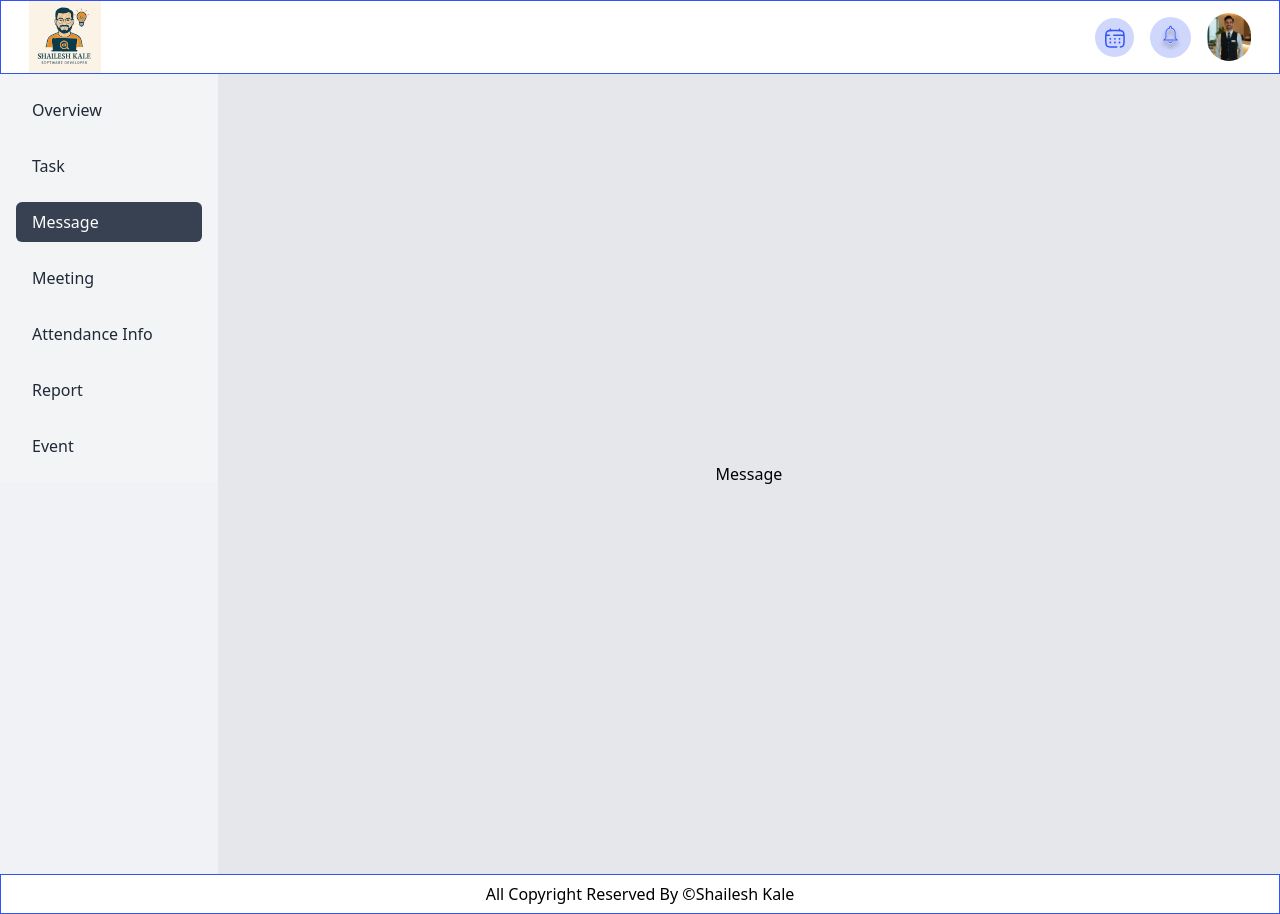
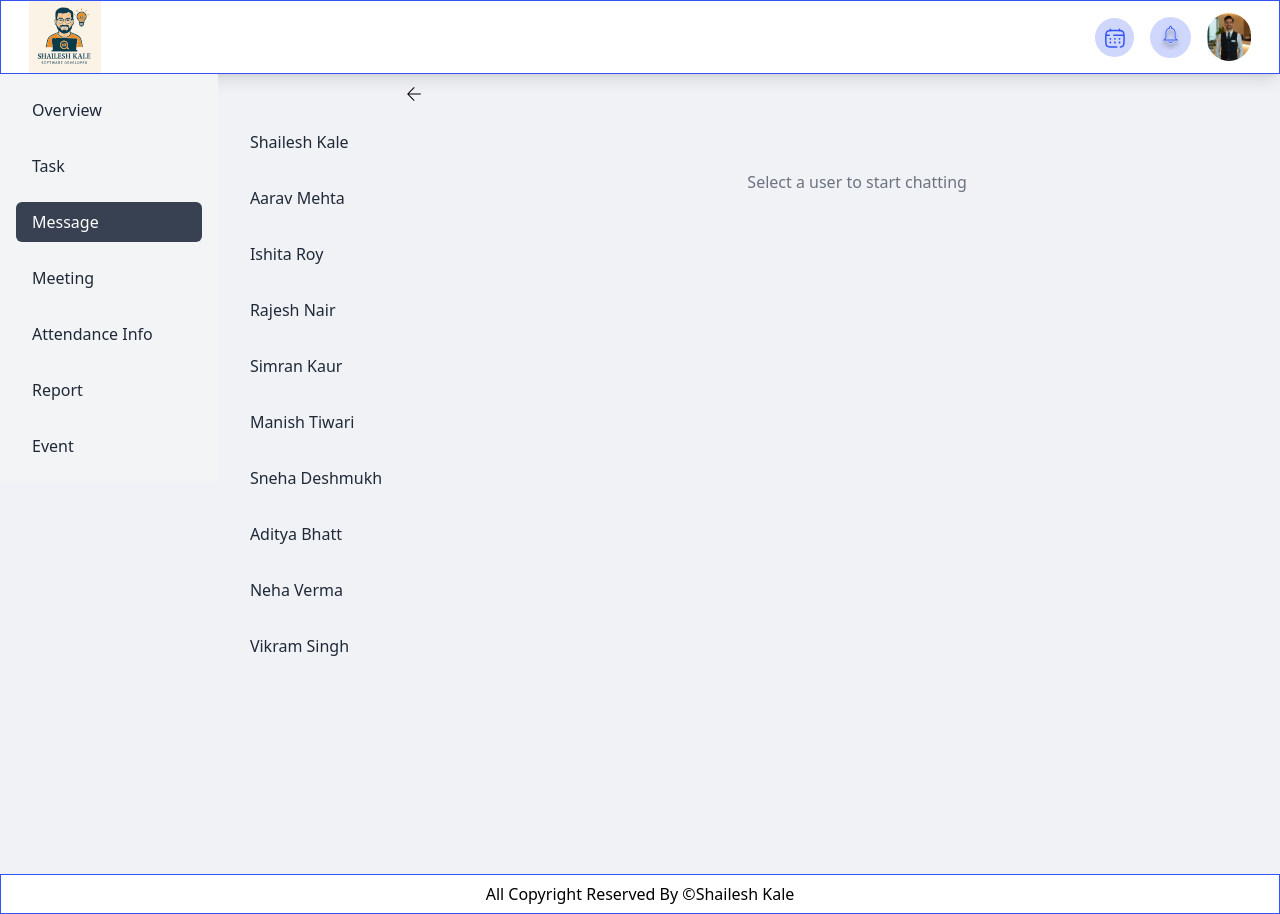
Before and after one commit to Shaileshkale17/Employee-Management-Software, a React (Vite) app in the folder Client/: page /message in a window 1280 px wide. Built offline with nearby package versions, Linux system fonts and the light colour scheme; sample sign-in values are in the browser's storage.

Commit message:
adding the message room src

```diff
--- /dev/null
+++ b/Client/src/components/ChatArea.jsx
@@ -0,0 +1,81 @@
+import React, { useState } from "react";
+
+const ChatArea = ({ selectedUser }) => {
+  const [messages, setMessages] = useState({});
+  const [inputText, setInputText] = useState("");
+  const handleSendMessage = () => {
+    if (inputText.trim() && selectedUser) {
+      const userName = selectedUser.name;
+      const newMessage = {
+        text: inputText,
+        time: new Date().toLocaleTimeString(),
+        sender: "me",
+      };
+
+      setMessages((prev) => ({
+        ...prev,
+        [userName]: [...(prev[userName] || []), newMessage],
+      }));
+
+      setInputText("");
+    }
+  };
+  return (
+    <div className="w-full p-4 flex flex-col justify-between">
+      {selectedUser ? (
+        <>
+          <div className="">
+            <div className="flex flex-row justify-between items-center">
+              <h2 className="text-xl font-semibold">{selectedUser.name}</h2>
+              <span
+                className={`ml-2 inline-block   ${
+                  selectedUser.online ? "text-green-500" : "text-red-500"
+                }`}>
+                {selectedUser.online ? "Online" : "Offline"}
+              </span>
+            </div>
+            <p className="text-sm text-gray-600 mb-4">{selectedUser.role}</p>
+            <hr className="bg-black h-[1px] border-none my-2" />
+          </div>
+
+          <div className="flex-1 overflow-y-auto mb-4 space-y-2">
+            {(messages[selectedUser.name] || []).map((msg, i) => (
+              <div
+                key={i}
+                className={`p-2 rounded-md max-w-[70%] ${
+                  msg.sender === "me"
+                    ? "bg-blue-100 self-end ml-auto"
+                    : "bg-gray-200"
+                }`}>
+                <p className="text-sm">{msg.text}</p>
+                <span className="text-xs text-gray-500">{msg.time}</span>
+              </div>
+            ))}
+          </div>
+
+          <div className="flex gap-2">
+            <input
+              type="text"
+              placeholder="Type your message..."
+              value={inputText}
+              onChange={(e) => setInputText(e.target.value)}
+              className="flex-1 p-2 border border-gray-400 rounded-md"
+              onKeyDown={(e) => e.key === "Enter" && handleSendMessage()}
+            />
+            <button
+              onClick={handleSendMessage}
+              className="px-4 py-2 bg-blue-600 text-white rounded-md hover:bg-blue-700">
+              Send
+            </button>
+          </div>
+        </>
+      ) : (
+        <div className="text-gray-500 text-center mt-20">
+          Select a user to start chatting
+        </div>
+      )}
+    </div>
+  );
+};
+
+export default ChatArea;
--- a/Client/src/pages/Employee Dashboard/Message.jsx
+++ b/Client/src/pages/Employee Dashboard/Message.jsx
@@ -1,12 +1,71 @@
-import React from "react";
+import React, { useState } from "react";
 import SideNavbar from "../../components/SideNavber";
+import arrowRight from "../../assets/material-symbols-light_arrow-back-rounded-1.svg";
+import arrowLeft from "../../assets/material-symbols-light_arrow-back-rounded.svg";
+import ChatArea from "../../components/ChatArea";
 
 const Message = () => {
+  const [ClickShow, setClickShow] = useState(true);
+  const [selectedUser, setSelectedUser] = useState(null);
+
+  const users = [
+    { name: "Shailesh Kale", role: "Frontend Developer", online: true },
+    { name: "Aarav Mehta", role: "Backend Developer", online: false },
+    { name: "Ishita Roy", role: "UI/UX Designer", online: true },
+    { name: "Rajesh Nair", role: "Project Manager", online: true },
+    { name: "Simran Kaur", role: "QA Engineer", online: false },
+    { name: "Manish Tiwari", role: "DevOps Engineer", online: true },
+    { name: "Sneha Deshmukh", role: "Product Owner", online: false },
+    { name: "Aditya Bhatt", role: "Full Stack Developer", online: true },
+    { name: "Neha Verma", role: "Content Writer", online: false },
+    { name: "Vikram Singh", role: "Scrum Master", online: true },
+  ];
+
   return (
-    <div className="flex flex-row w-full">
+    <div className="flex w-full">
       <SideNavbar />
-      <div className="w-full h-screen flex justify-center items-center bg-gray-200">
-        Message
+      <div className="w-full flex h-screen">
+        {/* Sidebar */}
+        <div
+          className={`relative ${
+            ClickShow ? "w-[25%]" : "w-2"
+          } p-4 min-h-svh overflow-y-auto transition-all duration-300`}>
+          {ClickShow ? (
+            <>
+              <img
+                src={arrowLeft}
+                alt="collapse"
+                onClick={() => setClickShow(false)}
+                className="w-6 h-6 absolute right-2 top-2 cursor-pointer"
+              />
+              <ul className="flex flex-col gap-4 mt-8">
+                {users.map((user, index) => (
+                  <li key={index}>
+                    <button
+                      onClick={() => setSelectedUser(user)}
+                      className={`w-full text-start px-4 py-2 rounded-md transition-all ${
+                        selectedUser?.name === user.name
+                          ? "bg-gray-700 text-white"
+                          : "text-gray-800 hover:text-white hover:bg-gray-400"
+                      }`}>
+                      {user.name}
+                    </button>
+                  </li>
+                ))}
+              </ul>
+            </>
+          ) : (
+            <img
+              src={arrowRight}
+              alt="expand"
+              onClick={() => setClickShow(true)}
+              className="w-6 h-6 absolute left-2 top-2 cursor-pointer"
+            />
+          )}
+        </div>
+
+        {/* Chat Area */}
+        <ChatArea selectedUser={selectedUser} />
       </div>
     </div>
   );
```
